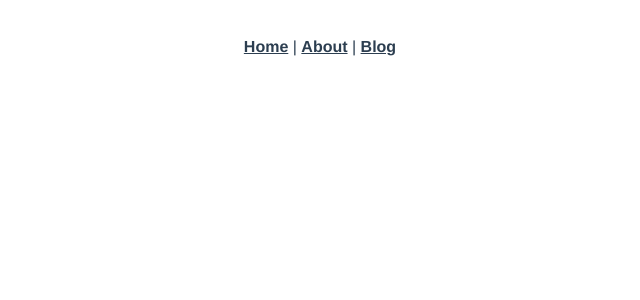
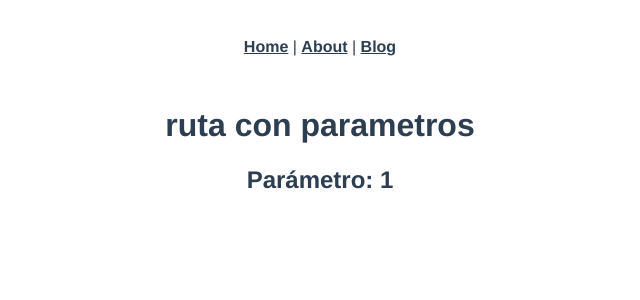
Before and after one commit to Jhon-Contreras/curso-VUEJS, a Vue app in the folder 03-vue-router/intro-vue-router/: page /blog/1 in a window 1280 px wide. Before the commit this address had no page. Shown: the top 300 px of the page, without its empty margins (320-960 px from the left). Built offline with nearby package versions, Linux system fonts and the light colour scheme.

Commit message:
Ruta con parametro, configuracion básica

```diff
--- a/03-vue-router/intro-vue-router/src/router/index.js
+++ b/03-vue-router/intro-vue-router/src/router/index.js
@@ -17,6 +17,13 @@ const routes = [
     name: 'Blog',
     component: () => import(/* webpackChunkName: "blog" */ '../views/Blog.vue')
   }
+  ,
+  {
+    // ruta con parametros
+    path: '/blog/:id',
+    name: 'Articulo',
+    component: () => import(/* webpackChunkName: "blog" */ '../views/Articulo.vue')
+  }
 ]
 
 const router = createRouter({
--- /dev/null
+++ b/03-vue-router/intro-vue-router/src/views/Articulo.vue
@@ -0,0 +1,18 @@
+<template>
+    <div>
+        <Titulo texto="ruta con parametros" />
+        <h2>Parámetro: {{ $route.params.id }} </h2>
+    </div>
+</template>
+<script>
+
+import Titulo from '../components/Titulo'
+export default {
+    components:{
+        Titulo
+    }
+}
+</script>
+<style lang="">
+
+</style>
```
